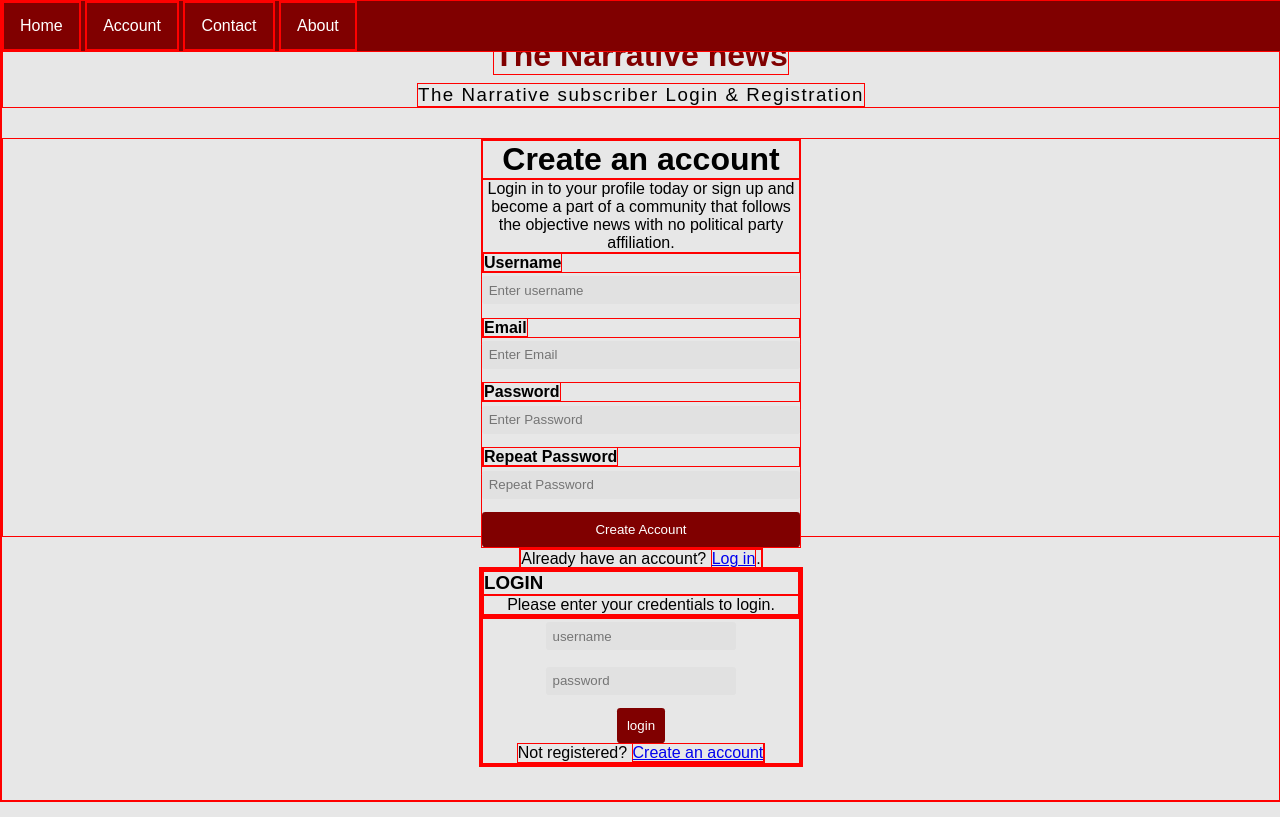
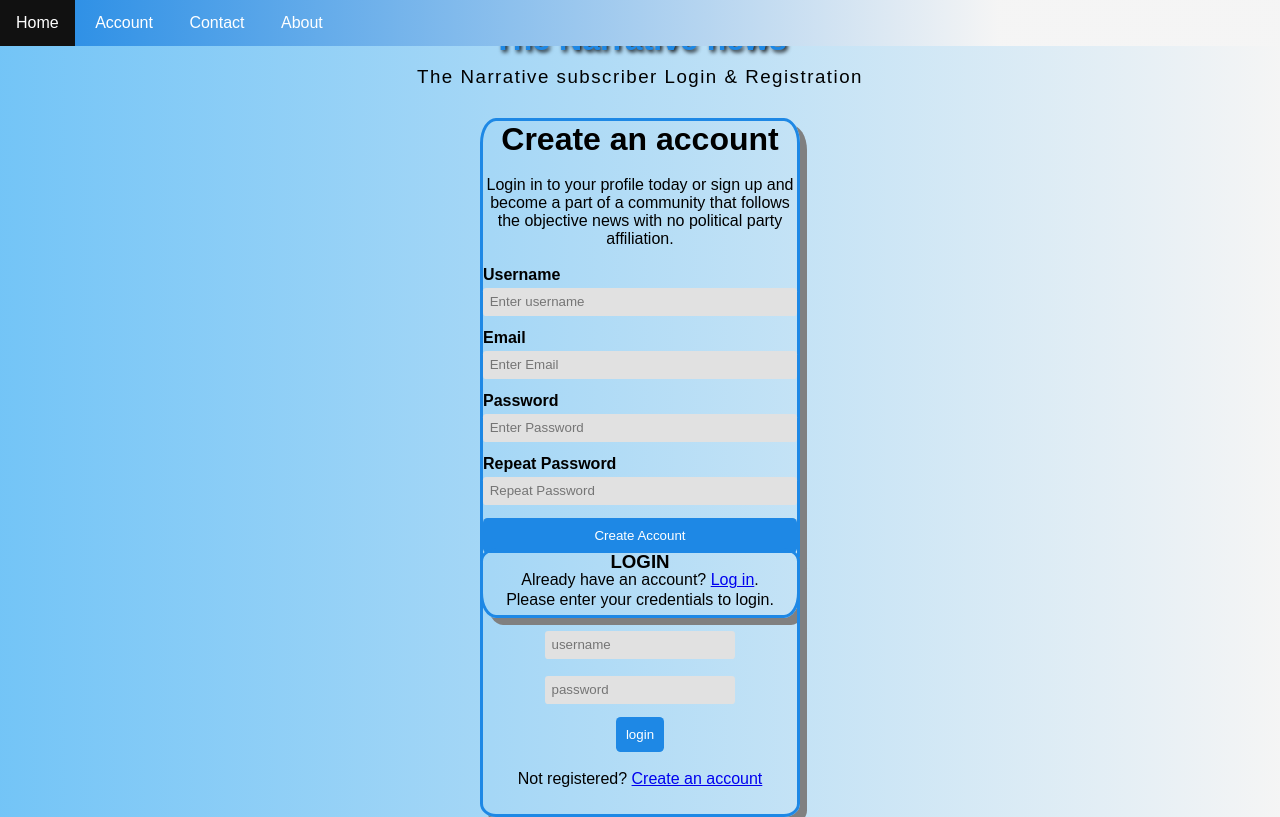
Before and after one commit to redcoding93/316_SBA, a plain HTML site: page index.html in a window 1280 px wide. Drawn offline with Linux system fonts and the light colour scheme.

Commit message:
update colors

```diff
--- a/index.html
+++ b/index.html
@@ -23,17 +23,20 @@
         <h3 class="title"> The Narrative subscriber Login & Registration </h3>
     </header>
 
-    <form>
-      <div class="container">
-        <h1>Create an account</h1>
-        <p>Login in to your profile today or sign up and become a part of a community that follows the objective news with no political party affiliation.</p>
+    <form name="myForm">
+      <div class="container" class="create">
+        <h1>Create an account</h1><br>
+        <p>Login in to your profile today or sign up and become a part of a community that follows the objective news with no political party affiliation.</p><br>
         <label for="username"><b>Username</b></label>
         <input
           type="text"
           placeholder="Enter username"
           name="username"
           id="username"
+          name="fname"
+
           required
+
         />
 
         <label for="email"><b>Email</b></label>
@@ -63,27 +66,27 @@
           required
         />
 
-        <button type="submit">Create Account</button>
+        <button type="submit" onclick="myFunction()">Create Account</button><br>
+      <div>
+
+        <p>Already have an account? <a href="#" style="text-align: center;">Log in</a>.</p>
       </div>
-
-      <div>
-        <p>Already have an account? <a href="#">Log in</a>.</p>
-      </div>
+    </div>
     </form>
-
+    <div class="container" class="login">
     <div class="login-page">
       <div class="form">
         <div class="login">
           <div class="login-header">
-            <h3>LOGIN</h3>
-            <p>Please enter your credentials to login.</p>
+            <h3 style="text-align: center;">LOGIN</h3><br>
+            <p>Please enter your credentials to login.</p><br>
           </div>
         </div>
-      <div class="container">
+
         <form class="login-form">
           <input type="text" placeholder="username"/>
           <input type="password" placeholder="password"/>
-          <button>login</button>
+          <button onclick="myFunction2()">login</button><br>
           <p class="message">Not registered? <a href="#">Create an account</a></p>
         </form>
         </div>
--- a/src/index.js
+++ b/src/index.js
@@ -1,14 +1,29 @@
-let signup = document.querySelector(".signup");
-let login = document.querySelector(".login");
-let slider = document.querySelector(".slider");
-let formSection = document.querySelector(".form-section");
+ let signup = document.querySelector(".signup");
+ let login = document.querySelector(".login");
 
-signup.addEventListener("click", () => {
-    slider.classList.add("moveslider");
-    formSection.classList.add("form-section-move");
-});
 
-login.addEventListener("click", () => {
-    slider.classList.remove("moveslider");
-    formSection.classList.remove("form-section-move");
-});
+// signup.addEventListener("click", () => {
+//     slider.classList.add("moveslider");
+//     formSection.classList.add("form-section-move");
+// });
+
+// login.addEventListener("click", () => {
+//     slider.classList.remove("moveslider");
+//     formSection.classList.remove("form-section-move");
+// });
+
+function validateForm() {
+    var x = document.forms["myForm"]["fname"].value;
+    if (x == "" || x == null) {
+      alert("Name must be filled out");
+      return false;
+    }
+  }
+
+  function myFunction() {
+    alert("Congrats on becoming a member!");
+  }
+
+  function myFunction2() {
+    alert("You are now logged in!");
+  }
--- a/styles/styles.css
+++ b/styles/styles.css
@@ -3,7 +3,7 @@
   padding: 0;
   box-sizing: border-box;
   font-family: "Poppins", sans-serif;
-  border: solid 1px red;
+  /* border: solid 1px red; */
 }
 
 body {
@@ -16,6 +16,8 @@ body {
   gap: 30px;
   background-color: rgb(231, 231, 231);
   font-family: Arial, Helvetica, sans-serif;
+  background: linear-gradient(90deg, hsla(203, 89%, 71%, 1) 0%, hsla(0, 0%, 96%, 1) 100%);
+
 }
 
 header {
@@ -33,7 +35,7 @@ ul {
   margin: 0;
   padding: 0;
   overflow: hidden;
-  background-color: maroon;
+  background: linear-gradient(90deg, hsla(208, 79%, 51%, 1) 0%, hsla(0, 0%, 96%, 1) 78%);
   position: absolute;
   top: 0;
   width: 100%;
@@ -59,7 +61,9 @@ li a:hover {
 }
 
 .heading {
-  color: maroon;
+  color: #1E88E5;
+  text-shadow: 2px 2px 4px #000000;
+  margin-top: 3%;
 }
 
 .title {
@@ -81,7 +85,10 @@ form {
   display: flex;
   flex-direction: column;
   width: 25vw;
-  box-shadow: ;
+  box-shadow: 7px 7px grey;
+  border: 3px solid #1E88E5;
+  padding-bottom: 2%;
+  border-radius: 5% 5%;
 }
 
 h1, p {
@@ -103,13 +110,13 @@ button {
   padding: 0.75em;
   border: none;
   outline: none;
-  background-color:  maroon;
+  background-color:  #1E88E5;
   color: white;
-  border-radius: 0.25em;
+  border-radius: 0.35em;
 }
 
 /* hover functionality for button */
 button:hover {
   cursor: pointer;
-  background-color: lightcoral;
+  background-color: #A0CAEF;
 }
```
